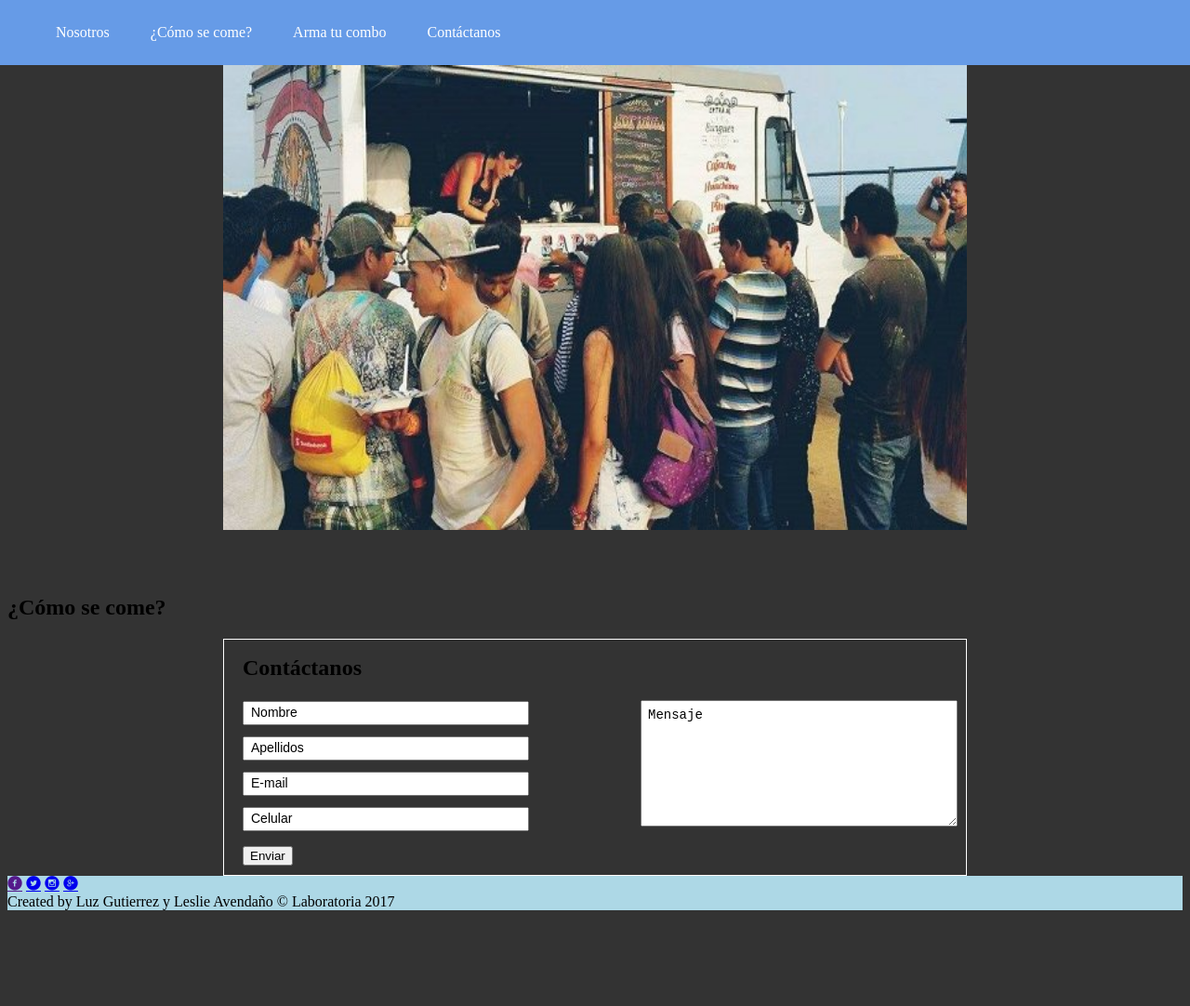
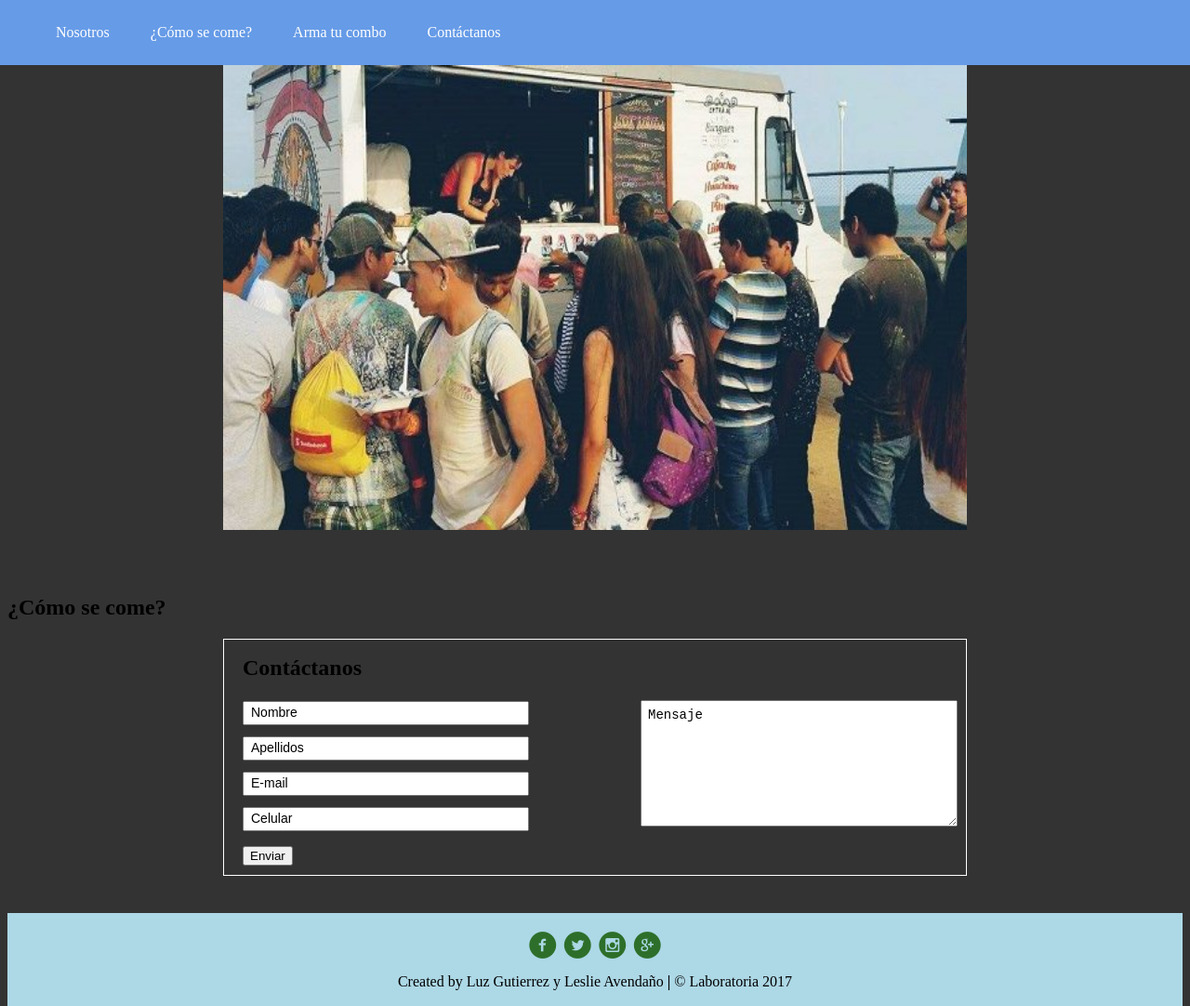
Before and after one commit to lesashley/ProyectoX, a plain HTML site: page index.html in a window 1280 px wide. Shown: the whole page at 93% size. Before the commit the page ends 987 px from the top, so only its background shows below. Drawn offline with Linux system fonts and the light colour scheme; files whose address does not match are found by name.

Commit message:
agregando footer

```diff
--- a/assets/css/style.css
+++ b/assets/css/style.css
@@ -88,13 +88,25 @@ section #contacto{
 
 footer{
   width: 100%;
+  height: 100px;
   position: relative;
-  bottom: 0;
-  right: 0;
-  left: 0;
+  bottom: -10px;
   background-color: lightblue;
 }
 footer .contenedor-footer{
-  /*width: 100%;*/
-  /*height: 100px;*/
+  margin: 0 auto;
+  text-align: center;
 }
+.icons{
+  margin: 30px;
+  position: relative;
+  top: 20px;
+  font-size: 30px;
+}
+.icons a{
+  text-decoration: none;
+  color:rgb(45, 111, 42);
+}
+.text-footer{
+  /*font-size: 20px;*/
+}
--- a/index.html
+++ b/index.html
@@ -86,7 +86,7 @@
         </div>
         <div class="text-footer">
           Created by Luz Gutierrez y Leslie Avendaño
-          <span class=""></span>
+          <span class=""><strong>&vert;</strong></span>
           &copy; Laboratoria 2017
         </div>
       </div>
```
